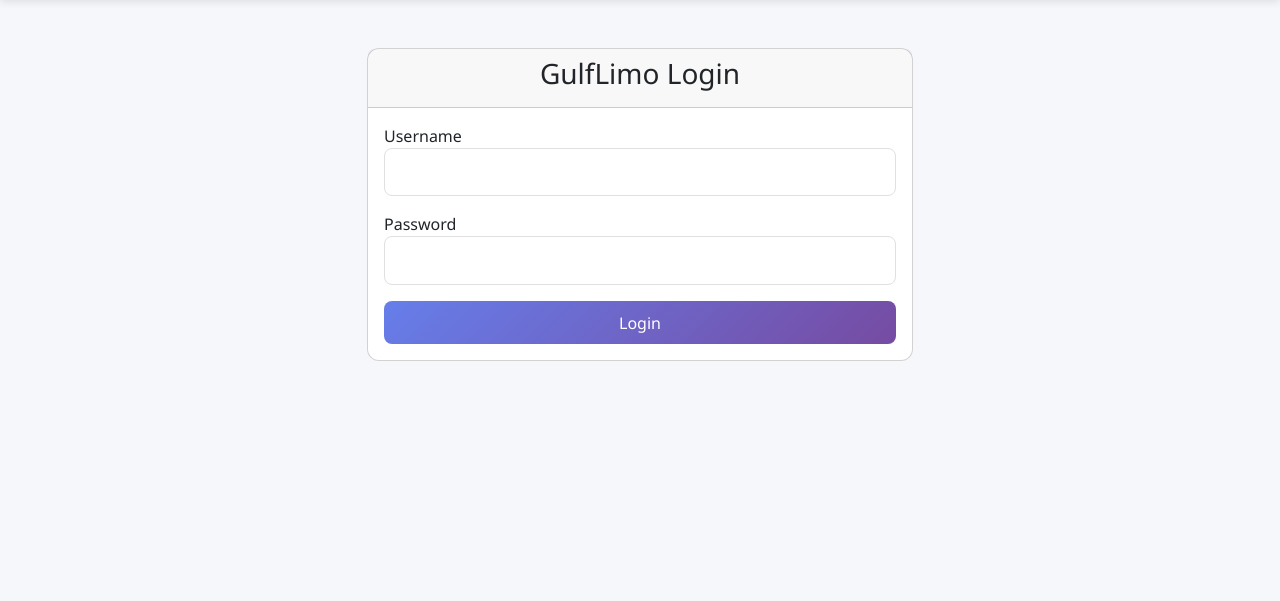
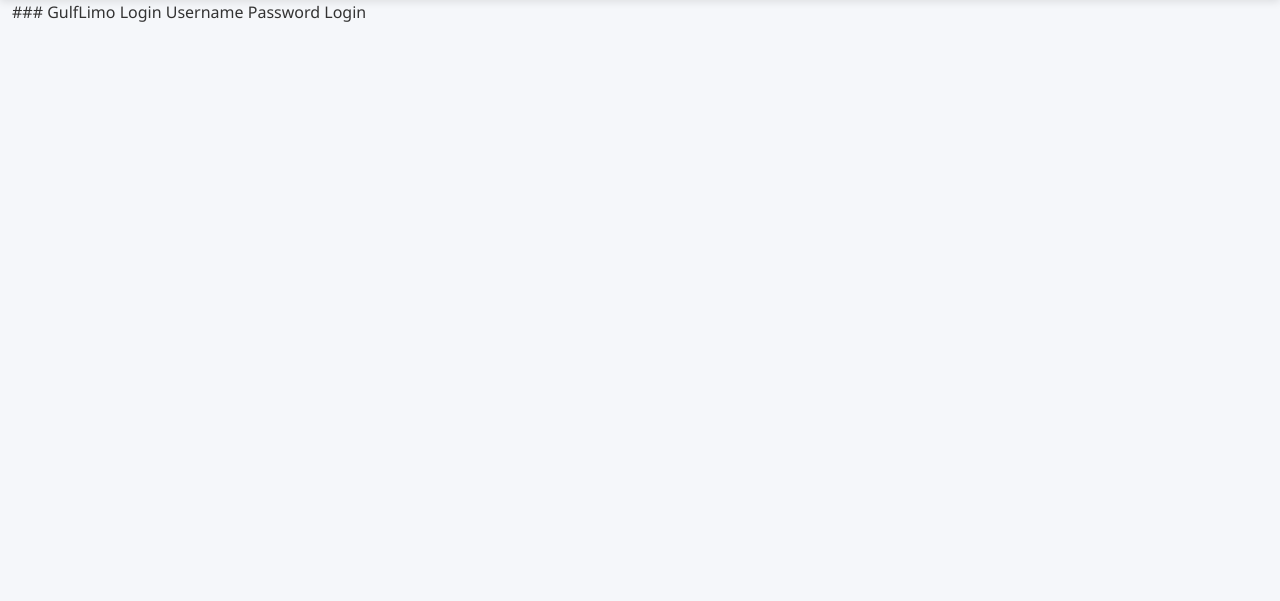
Before and after one commit to Abdulla-Zaid/GulfLimo-, a Django app: page /accounts/login/ in a window 1280 px wide. Shown: the part 78-679 px from the top of the page. Run offline with Django 5.2, Linux system fonts and the light colour scheme.

Commit message:
Update login.html

```diff
--- a/main_app/templates/registration/login.html
+++ b/main_app/templates/registration/login.html
@@ -1,47 +1,18 @@
-<!-- templates/registration/login.html -->
-{% extends 'base.html' %} {% block content %}
-<div class="container mt-5">
-  <div class="row justify-content-center">
-    <div class="col-md-6">
-      <div class="card">
-        <div class="card-header">
-          <h3 class="text-center">GulfLimo Login</h3>
-        </div>
-        <div class="card-body">
-          {% if form.errors %}
-          <div class="alert alert-danger">
-            Your username and password didn't match. Please try again.
-          </div>
-          {% endif %}
+{% extends 'base.html' %}
+{% block content %}
 
-          <form method="post" action="{% url 'login' %}">
-            {% csrf_token %}
-            <div class="form-group mb-3">
-              <label for="id_username">Username</label>
-              <input
-                type="text"
-                name="username"
-                class="form-control"
-                id="id_username"
-                required
-              />
-            </div>
-            <div class="form-group mb-3">
-              <label for="id_password">Password</label>
-              <input
-                type="password"
-                name="password"
-                class="form-control"
-                id="id_password"
-                required
-              />
-            </div>
-            <button type="submit" class="btn btn-primary w-100">Login</button>
-            <input type="hidden" name="next" value="{{ next }}" />
-          </form>
-        </div>
-      </div>
-    </div>
-  </div>
-</div>
+### GulfLimo Login
+
+{% if form.errors %}
+
+Your username and password didn't match. Please try again.
+
+{% endif %}  {% csrf_token %}
+
+Username
+
+Password
+
+Login
+
 {% endblock %}
```
